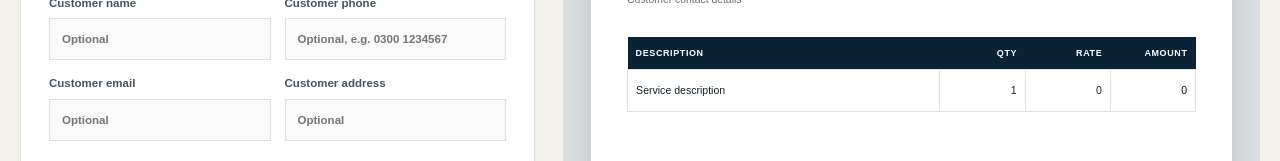
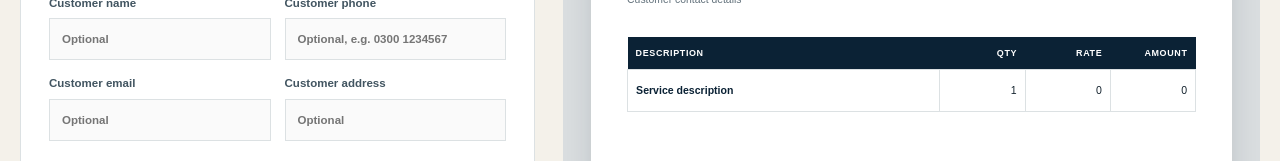
Before and after one commit to awaisanwar12/Rajana-Car-rental, a Next.js app: page /invoice in a window 1280 px wide. Shown: the part 714-875 px from the top of the page. Built offline with nearby package versions, Linux system fonts and the light colour scheme.

Commit message:
Bold invoice service descriptions

```diff
--- a/src/app/invoice/invoice-shell.css
+++ b/src/app/invoice/invoice-shell.css
@@ -69,6 +69,11 @@
   padding: 12px 14px;
 }
 
+.invoice-table-wrap tbody td:first-child {
+  color: var(--navy);
+  font-weight: 700;
+}
+
 .invoice-payment-methods > small {
   color: var(--navy);
   display: block;
--- a/src/components/InvoiceBuilder.tsx
+++ b/src/components/InvoiceBuilder.tsx
@@ -217,8 +217,10 @@ export function InvoiceBuilder() {
         const rowHeight = Math.max(12, lines.length * 4.5 + 5);
         if (y + rowHeight > 250) { doc.addPage(); addPageHeader(); y = 50; tableHead(); }
         doc.setDrawColor(220, 224, 227); doc.rect(margin, y, 178, rowHeight);
-        doc.setTextColor(...navy); doc.setFont("helvetica", "normal"); doc.setFontSize(8.5);
-        doc.text(lines, margin + 3, y + 6); doc.text(String(numberValue(item.quantity)), 143, y + 6, { align: "right" }); doc.text(money(item.rate), 168, y + 6, { align: "right" }); doc.text(money(numberValue(item.quantity) * numberValue(item.rate)), 191, y + 6, { align: "right" }); y += rowHeight;
+        doc.setTextColor(...navy); doc.setFont("helvetica", "bold"); doc.setFontSize(8.5);
+        doc.text(lines, margin + 3, y + 6);
+        doc.setFont("helvetica", "normal");
+        doc.text(String(numberValue(item.quantity)), 143, y + 6, { align: "right" }); doc.text(money(item.rate), 168, y + 6, { align: "right" }); doc.text(money(numberValue(item.quantity) * numberValue(item.rate)), 191, y + 6, { align: "right" }); y += rowHeight;
       }
       if (y > 180) { doc.addPage(); addPageHeader(); y = 50; }
       y += 7;
```
